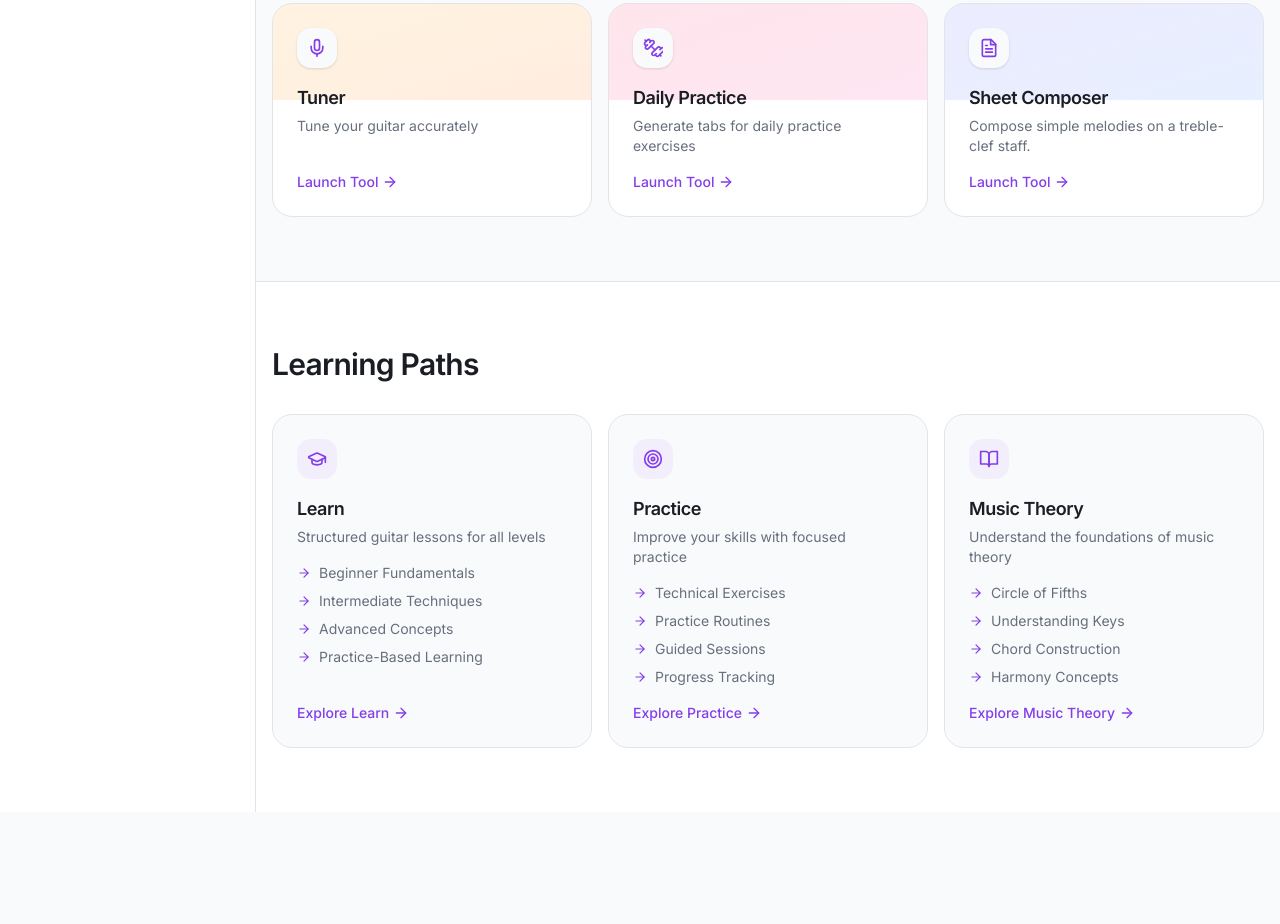
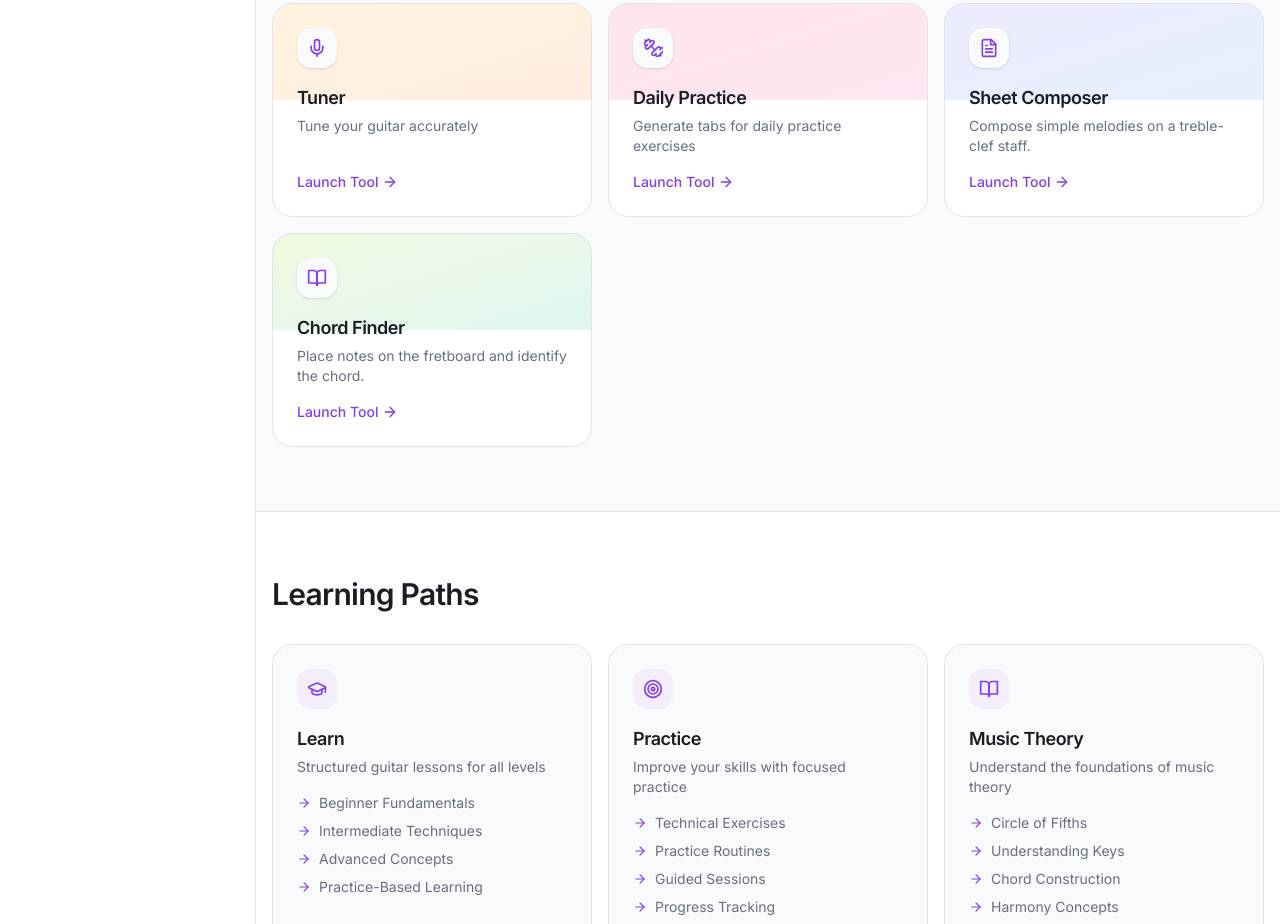
Before and after one commit to RezixDev/guitar-tab, an Astro site: page /en in a window 1280 px wide. Shown: the part 866-1790 px from the top of the page. Before the commit the page ends 1678 px from the top, so only its background shows below. Built offline with nearby package versions, Linux system fonts and the light colour scheme; Astro itself is replaced by a stand-in of ours.

Commit message:
feat: chord finder

```diff
--- a/package.json
+++ b/package.json
@@ -11,8 +11,8 @@
     "check": "astro check"
   },
   "dependencies": {
-    "@astrojs/check": "^0.9.4",
-    "@astrojs/react": "^4.4.0",
+    "@astrojs/check": "^0.9.9",
+    "@astrojs/react": "^5.0.5",
     "@radix-ui/react-accordion": "^1.2.12",
     "@radix-ui/react-alert-dialog": "^1.1.15",
     "@radix-ui/react-dialog": "^1.1.15",
@@ -26,7 +26,7 @@
     "@radix-ui/react-tabs": "^1.1.13",
     "@radix-ui/react-tooltip": "^1.2.8",
     "@tailwindcss/vite": "^4.1.18",
-    "astro": "^5.16.0",
+    "astro": "^6.3.7",
     "class-variance-authority": "^0.7.1",
     "clsx": "^2.1.1",
     "lucide-react": "^0.542.0",
--- a/src/features/home/Home.astro
+++ b/src/features/home/Home.astro
@@ -55,6 +55,13 @@ const tools = [
     description: "Compose simple melodies on a treble-clef staff.",
     href: `${base}/tools/sheet`,
     accent: "from-indigo-500/20 to-blue-500/20",
+  },
+  {
+    icon: "bookopen",
+    title: "Chord Finder",
+    description: "Place notes on the fretboard and identify the chord.",
+    href: `${base}/tools/chord-finder`,
+    accent: "from-lime-500/20 to-emerald-500/20",
   },
 ] as const;
 
--- a/src/shared/layout/Sidebar.astro
+++ b/src/shared/layout/Sidebar.astro
@@ -33,6 +33,7 @@ const sections = [
         label: t(`home.tools.${tool.key}.title`),
         href: tool.href,
       })),
+      { label: "Chord Finder", href: `${base}/tools/chord-finder` },
       { label: "Sheet Composer", href: `${base}/tools/sheet` },
     ],
   },
```
Also changed, not shown: pnpm-lock.yaml.
